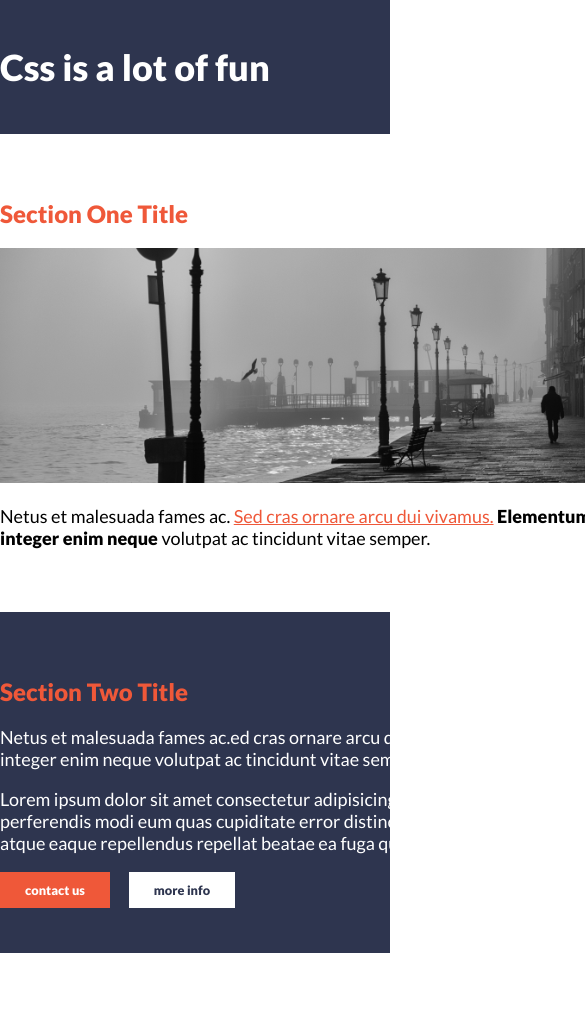
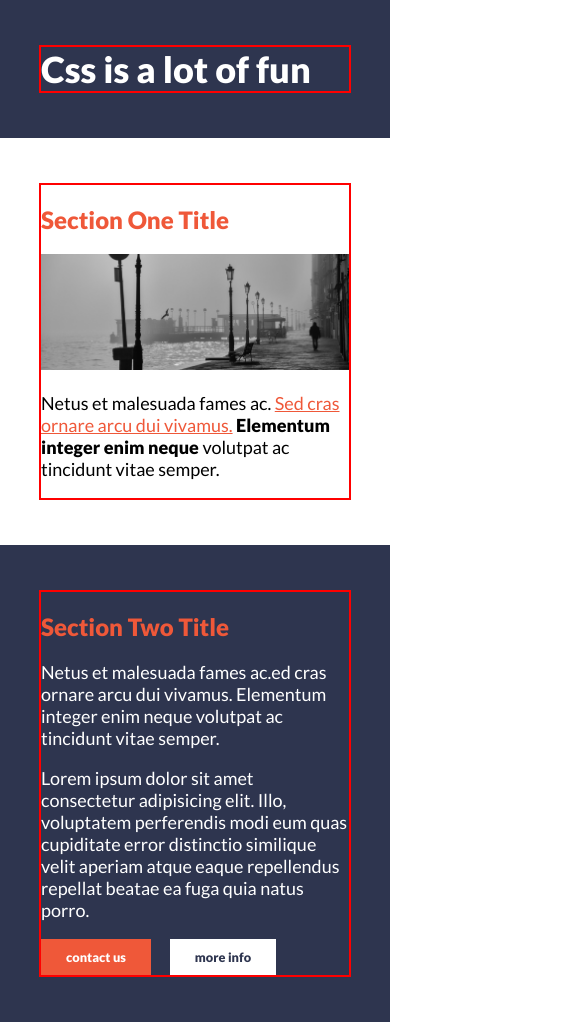
Before and after one commit to philliplumod/front-end-journey, a plain HTML site: page 01 Css Fundamentals/Practice Time!/Simple Blog/index.html in a window 390 px wide. Shown: the top 1022 px of the page, 585 px wide, since content can reach past the window. Before the commit the page ends 953 px from the top, so only its background shows below. Drawn offline with Linux system fonts and the light colour scheme.

Commit message:
think responsive

```diff
--- a/01 Css Fundamentals/Practice Time!/Simple Blog/css/style.css
+++ b/01 Css Fundamentals/Practice Time!/Simple Blog/css/style.css
@@ -50,8 +50,16 @@ header {
 }
 
 .wrapper {
-    width: 620px;
+    width: 80%;
+    max-width: 700px;
     margin: 0 auto;
+    border: 2px solid red;
+}
+
+img {
+    width: 100%;
+
+
 }
 
 
--- /dev/null
+++ b/02 Css Units/01 font units/css/style.css
@@ -0,0 +1,70 @@
+* {
+    box-sizing: border-box;
+}
+
+body {
+    margin: 0;
+    padding: 0;
+    font-family:Cambria, Cochin, Georgia, Times, 'Times New Roman', serif;
+}
+
+h1 {
+    font-size: 2.5rem;
+    color: rgb(36, 36, 36);
+    margin: 0;
+}
+
+h2 {
+    font-size: 1.5rem;
+    color: rgb(36, 36, 36);
+
+}
+
+ul {
+    font-size: 1.125rem;
+    color: black;
+}
+
+p {
+    font-size: 1.125rem;
+}
+
+h1, h2, a {
+    font-weight: 900;
+}
+
+header {
+    background-color:rgb(216, 119, 9);
+    padding: 45px 0;
+}
+
+section {
+    padding: 45px 0;
+}
+
+.section-two {
+    background-color:rgb(216, 119, 9);
+    color:white;
+}
+
+.container {
+    width: 80%;
+    max-width: 720px;
+    border: 1px solid black;
+    margin: 0 auto;
+}
+
+.btn {
+    background-color: brown;
+    color: white;
+    display: inline-block;
+    padding: 10px 25px;
+    margin-right: 1.2em;
+    font-size: 0.8rem;
+    text-decoration: none;
+}
+
+.btn:hover{
+    background-color: white;
+    color: black;
+}
```
Also changed, not shown: 02 Css Units/01 font units/index.html (added, +44 -0 lines).
